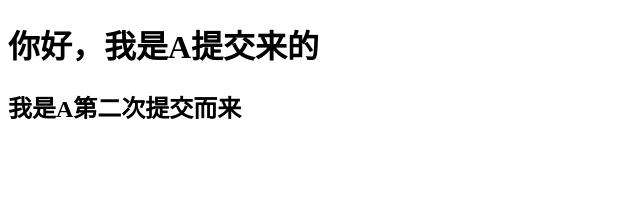
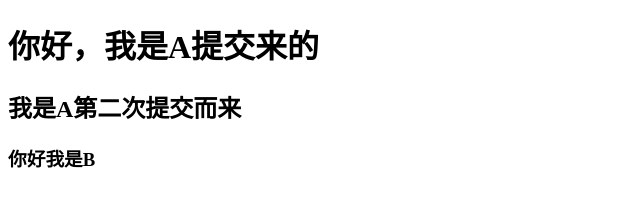
Before and after one commit to Aaronxuxu/demo, a plain HTML site: page index.html in a window 1280 px wide. Shown: the whole page, without its empty margins (0-640 px from the left). Drawn offline with Linux system fonts and the light colour scheme.

Commit message:
B第一次提交修改index.html文件

```diff
--- a/index.html
+++ b/index.html
@@ -11,6 +11,7 @@
 <body>
     <h1>你好，我是A提交来的</h1>
     <h2>我是A第二次提交而来</h2>
+    <h3>你好我是B</h3>
 </body>
 
 </html>
```
